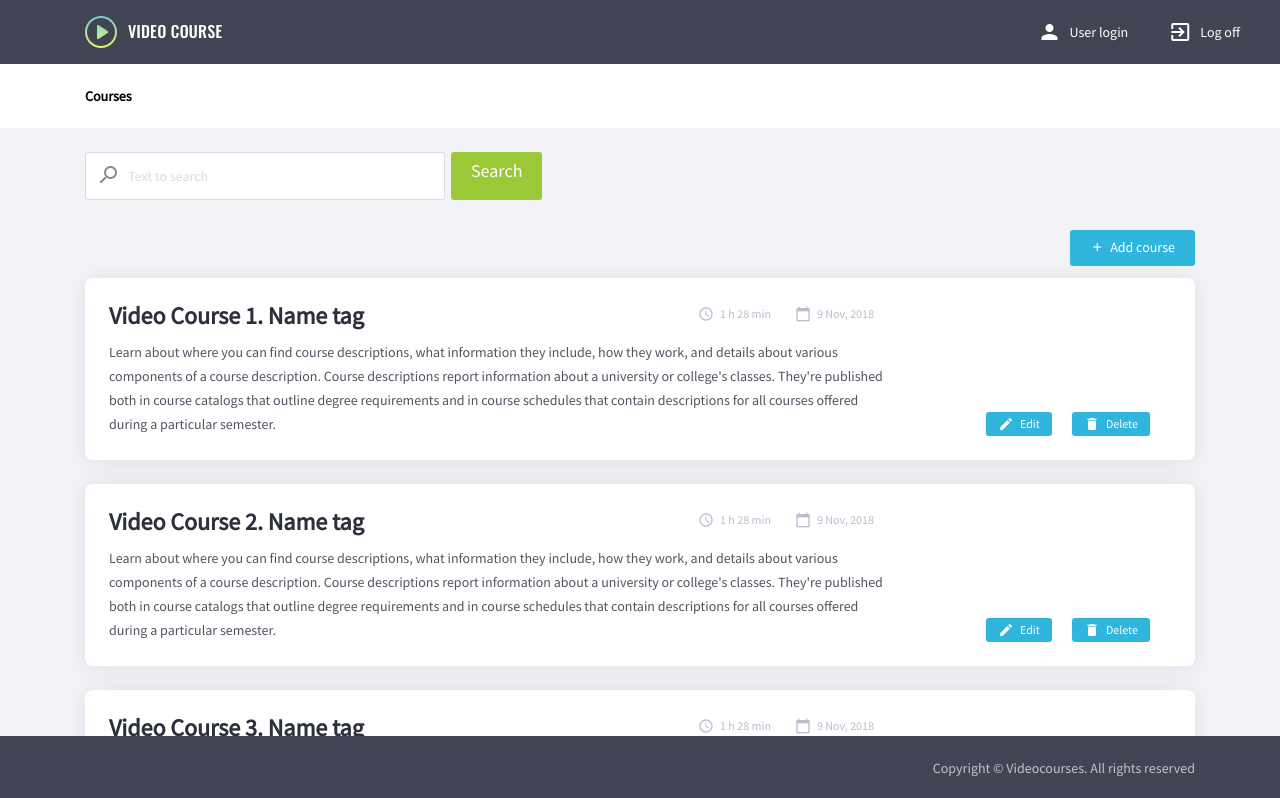
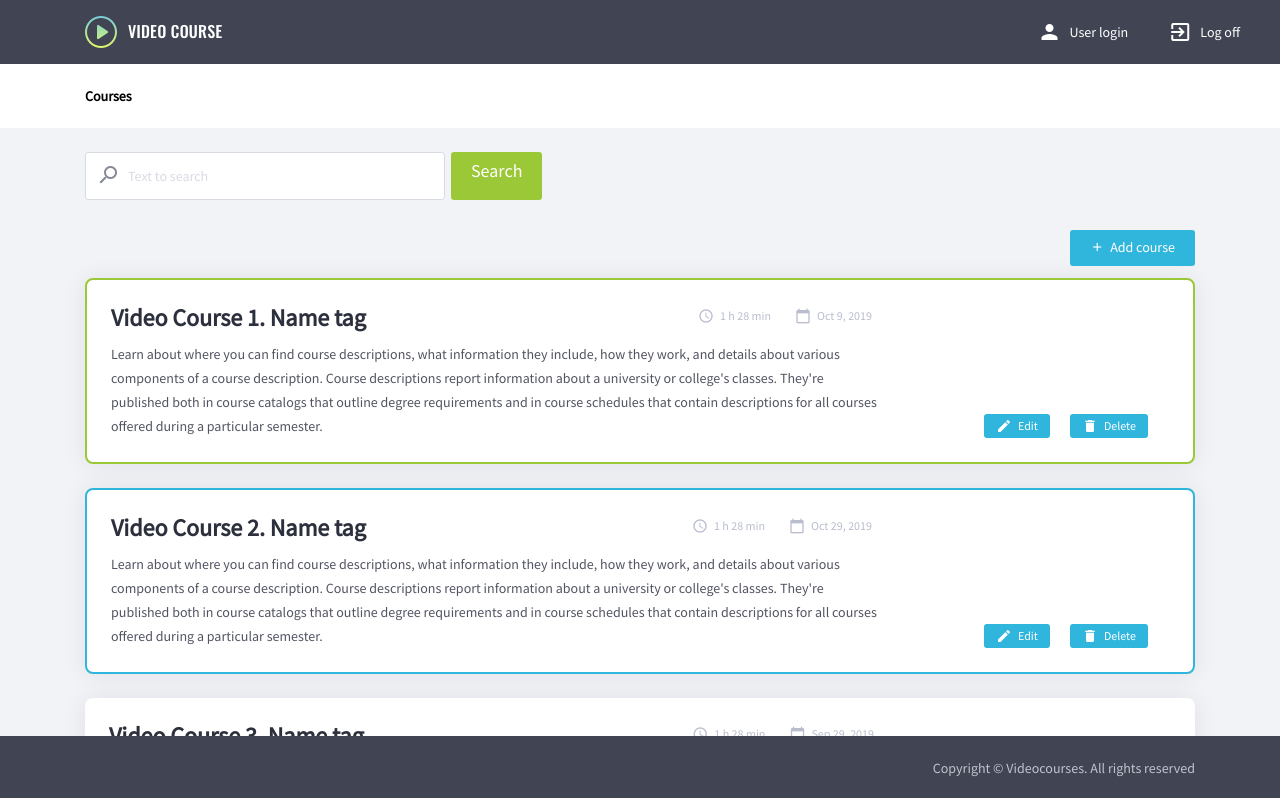
Before and after one commit to OlenaPotiatynyk/angular_mentoring_homework, an Angular app: page / in a window 1280 px wide. Shown: the top 798 px of the page. Built offline with nearby package versions, Linux system fonts and the light colour scheme.

Commit message:
create custom directive to change course plate border based on creationDate

```diff
--- a/package.json
+++ b/package.json
@@ -5,7 +5,7 @@
     "ng": "ng",
     "start": "ng serve",
     "build": "ng build",
-    "test": "ng test",
+    "test": "ng test --code-coverage",
     "lint": "ng lint",
     "e2e": "ng e2e"
   },
--- /dev/null
+++ b/src/app/courses/add-the-border.directive.ts
@@ -0,0 +1,23 @@
+import { Directive, ElementRef, Input, OnInit } from '@angular/core';
+
+@Directive({
+  selector: '[appAddTheBorder]'
+})
+export class AddTheBorderDirective implements OnInit {
+  @Input('appAddTheBorder') creationDate: number;
+
+  private currentDate: number = Date.now();
+  private freshCoursePeriod = 1209600000;
+
+  constructor(private el: ElementRef) { }
+
+  ngOnInit() {
+    if (this.creationDate < this.currentDate && this.creationDate >= this.currentDate - this.freshCoursePeriod) {
+      this.el.nativeElement.style.border = '2px solid #9bc837';
+    }
+
+    if (this.creationDate > this.currentDate) {
+      this.el.nativeElement.style.border = '2px solid #30b6dd';
+    }
+  }
+}
--- a/src/app/courses/course-item/course-item.component.html
+++ b/src/app/courses/course-item/course-item.component.html
@@ -7,13 +7,13 @@
           <i class="material-icons">
             access_time
           </i>
-          <span class="duration">{{item.duration | time }}</span>
+          <span class="duration">{{item.duration | time}}</span>
         </button>
         <button class="button button_s">
           <i class="material-icons">
             calendar_today
           </i>
-          <span class="date">{{item.creationDate}}</span>
+          <span class="date">{{item.creationDate | date}}</span>
         </button>
       </div>
     </div>
--- a/src/app/courses/courses-page/courses-page.component.html
+++ b/src/app/courses/courses-page/courses-page.component.html
@@ -13,7 +13,7 @@
   </button>
 </div>
 
-<div *ngFor="let course of courses" class="container">
+<div *ngFor="let course of courses" class="container" appAddTheBorder="{{course.creationDate}}">
   <app-course-item [item]="course" (deleteItem)="onDeleteItem(course.id)"></app-course-item>
 </div>
 
--- a/src/app/courses/courses.module.ts
+++ b/src/app/courses/courses.module.ts
@@ -5,9 +5,10 @@ import { FormsModule } from '@angular/forms';
 import { CoursesPageComponent } from './courses-page/courses-page.component';
 import { CourseItemComponent } from './course-item/course-item.component';
 import { TimePipe } from '../shared/time.pipe';
+import { AddTheBorderDirective } from './add-the-border.directive';
 
 @NgModule({
-  declarations: [CoursesPageComponent, CourseItemComponent, TimePipe],
+  declarations: [CoursesPageComponent, CourseItemComponent, TimePipe, AddTheBorderDirective],
   imports: [
     CommonModule,
     FormsModule
--- a/src/app/shared/course.model.ts
+++ b/src/app/shared/course.model.ts
@@ -3,7 +3,7 @@ import {CourseInterface} from './shared.interface';
 export class CourseModel implements CourseInterface {
   id: string;
   title: string;
-  creationDate: string;
+  creationDate: number;
   duration: number;
   description: string;
 }
--- a/src/app/shared/mockData.ts
+++ b/src/app/shared/mockData.ts
@@ -1,23 +1,32 @@
 export default [
   {
-    'id': '1',
-    'title': 'Video Course 1. Name tag',
-    'creationDate': '9 Nov, 2018',
-    'duration': 88,
-    'description': 'Learn about where you can find course descriptions, what information they include, how they work, and details about various components of a course description. Course descriptions report information about a university or college\'s classes. They\'re published both in course catalogs that outline degree requirements and in course schedules that contain descriptions for all courses offered during a particular semester.'
+    id: '1',
+    title: 'Video Course 1. Name tag',
+    creationDate: Date.now() - 864000000,
+    duration: 88,
+    description: 'Learn about where you can find course descriptions, what information they include, how they work,' +
+      ' and details about various components of a course description. Course descriptions report information about a' +
+      ' university or college\'s classes. They\'re published both in course catalogs that outline degree requirements' +
+      ' and in course schedules that contain descriptions for all courses offered during a particular semester.'
   },
   {
-    'id': '2',
-    'title': 'Video Course 2. Name tag',
-    'creationDate': '9 Nov, 2018',
-    'duration': 88,
-    'description': 'Learn about where you can find course descriptions, what information they include, how they work, and details about various components of a course description. Course descriptions report information about a university or college\'s classes. They\'re published both in course catalogs that outline degree requirements and in course schedules that contain descriptions for all courses offered during a particular semester.'
+    id: '2',
+    title: 'Video Course 2. Name tag',
+    creationDate: Date.now() + 864000000,
+    duration: 88,
+    description: 'Learn about where you can find course descriptions, what information they include, how they work,' +
+      ' and details about various components of a course description. Course descriptions report information about a' +
+      ' university or college\'s classes. They\'re published both in course catalogs that outline degree requirements' +
+      ' and in course schedules that contain descriptions for all courses offered during a particular semester.'
   },
   {
-    'id': '3',
-    'title': 'Video Course 3. Name tag',
-    'creationDate': '9 Nov, 2018',
-    'duration': 88,
-    'description': 'Learn about where you can find course descriptions, what information they include, how they work, and details about various components of a course description. Course descriptions report information about a university or college\'s classes. They\'re published both in course catalogs that outline degree requirements and in course schedules that contain descriptions for all courses offered during a particular semester.'
+    id: '3',
+    title: 'Video Course 3. Name tag',
+    creationDate: Date.now() - 1728000000,
+    duration: 88,
+    description: 'Learn about where you can find course descriptions, what information they include, how they work,' +
+      ' and details about various components of a course description. Course descriptions report information about a' +
+      ' university or college\'s classes. They\'re published both in course catalogs that outline degree requirements' +
+      ' and in course schedules that contain descriptions for all courses offered during a particular semester.'
   }
-]
+];
--- a/src/app/shared/shared.interface.ts
+++ b/src/app/shared/shared.interface.ts
@@ -1,7 +1,7 @@
 export interface CourseInterface {
   id: string;
   title: string;
-  creationDate: string;
+  creationDate: number;
   duration: number;
   description: string;
 }
```
Also changed, not shown: 2 other files (tests, documents, lock files or other folders).
